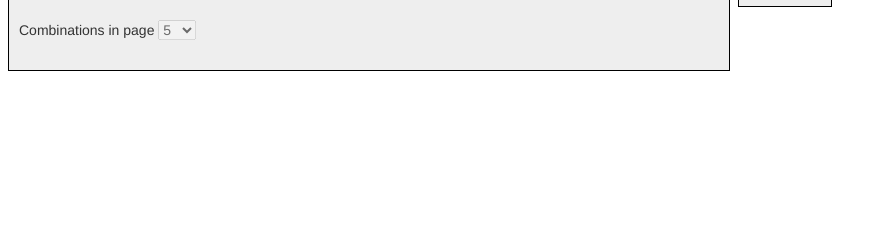
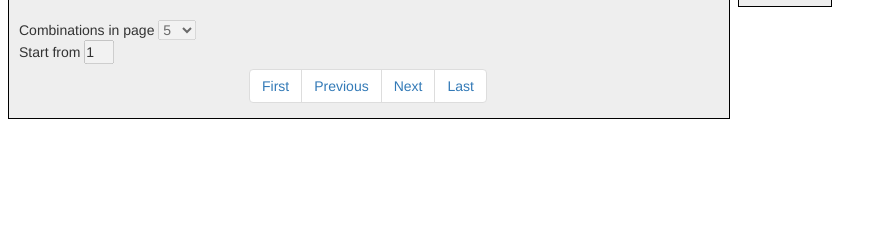
Before and after one commit to RSmetanyuk/myapp, a PHP site: page / in a window 1280 px wide. Shown: the part 144-384 px from the top of the page, without its empty margins (0-887 px from the left). Run offline with PHP 8.4, Linux system fonts and the light colour scheme.

Commit message:
Added 'Start from' form

```diff
--- a/css/style.css
+++ b/css/style.css
@@ -56,6 +56,10 @@
 	margin-bottom: 0px;
 }
 
+#startRow {
+	width: 30px;
+}
+
 th:first-child,
 td:first-child,
 th:nth-child(5n),
--- a/index.html
+++ b/index.html
@@ -50,7 +50,16 @@
 			</select>
 		</form>
 
+		<form>
+			Start from
+			<input id="startRow" value=1 oninput="dom.setFirstVisibleRow()" disabled></input>
+		</form>
+
 		<ul class="pagination" id="pagination">
+			<li><a href='#' onclick='dom.pageNumber(0)'>First</a></li>
+      		<li><a href='#' onclick='dom.pageNumber(dom.firstVisibleRow - dom.rowInPage)'>Previous</a></li>
+      		<li><a href='#' onclick='dom.pageNumber(dom.firstVisibleRow + dom.rowInPage)'>Next</a></li>
+      		<li><a href='#' onclick='dom.pageNumber(dom.combinationTxt.length - dom.rowInPage)'>Last</a></li>
 		</ul>
 	</div>
 
--- a/js/dom.js
+++ b/js/dom.js
@@ -101,6 +101,7 @@ var dom = {
 
     document.getElementById("tableBody").innerHTML = x;
     dom.firstVisibleRow = n;
+    document.forms[1].startRow.value = n +1;
    },
 
   changeNumberCombinationsInPage: function() {
@@ -109,20 +110,9 @@ var dom = {
     dom.pageNumber(dom.firstVisibleRow);
   },
 
-  makePagination: function() {
-      var x = document.getElementsByClassName("pagination");
-      x[0].innerHTML = "";
-    if (dom.combinationTxt.length > 1) {
-      var txt = "";
-      txt =
-      "<li><a href='#' onclick='dom.pageNumber(0)'>First</a></li>" +
-      "<li><a href='#' onclick='dom.pageNumber(dom.firstVisibleRow - dom.rowInPage)'>Previous</a></li>" +
-      "<li><a href='#' onclick='dom.pageNumber(dom.firstVisibleRow + dom.rowInPage)'>Next</a></li>" +
-      "<li><a href='#' onclick='dom.pageNumber(dom.combinationTxt.length - dom.rowInPage)'>Last</a></li>";
-      x[0].innerHTML = txt;
-    }
-
-
-  }
-
+  setFirstVisibleRow: function () {
+    var x = + document.forms[1].startRow.value - 1;
+    dom.firstVisibleRow = x;
+    dom.pageNumber(x);
+  },
 };
--- a/js/main.js
+++ b/js/main.js
@@ -25,9 +25,9 @@ function main () {
     };
   };
   dom.pageNumber(0);
-  dom.makePagination();
   dom.writeGeneralInfo(person1, person2, person3, person4);
   document.getElementById("combinationsInPageList").disabled = false;
+  document.getElementById("startRow").disabled = false;
 };
 
 function ResetData () {
```
